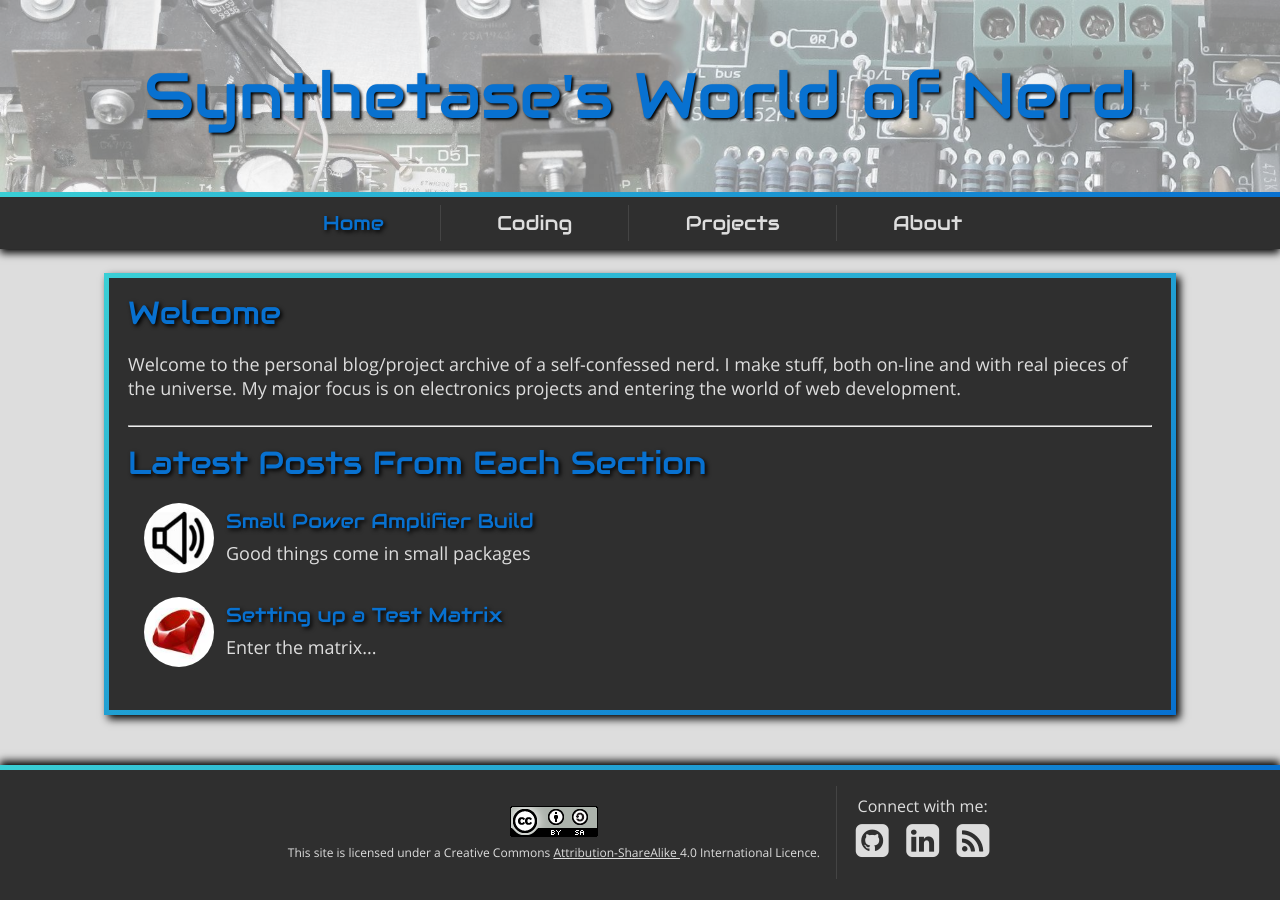
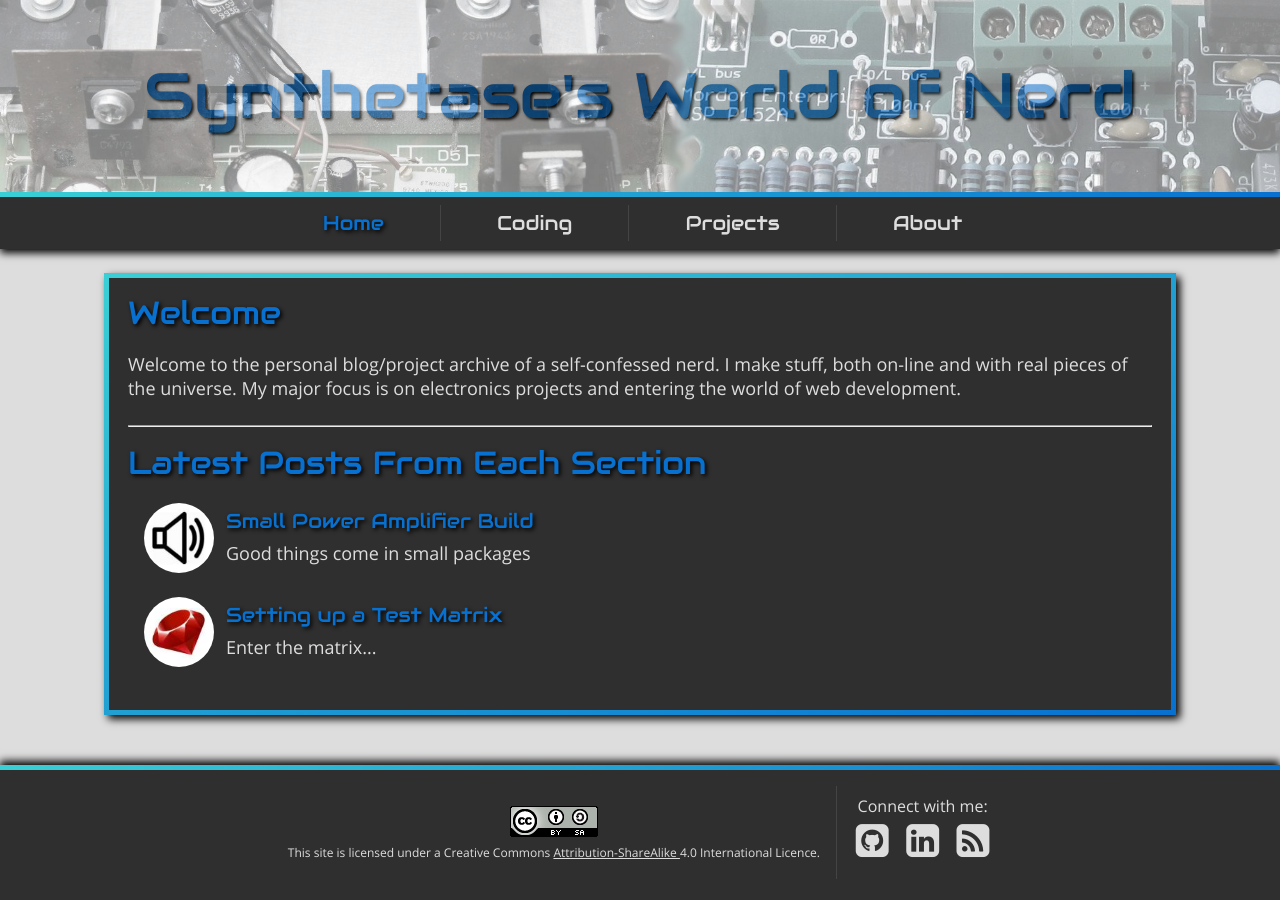
Before and after one commit to StaphSynth/StaphSynth.github.io, a Jekyll site: the page built from index.md, in a window 1280 px wide. Built offline with Jekyll 4.4.1, drawn with Linux system fonts in a browser that asks for light colours.

Commit message:
fix broken opacity on header

```diff
--- a/assets/stylesheets/main.scss
+++ b/assets/stylesheets/main.scss
@@ -62,7 +62,8 @@ header {
 
 /*Produce the 'faded' effect on the background image so the heading is easier to read*/
 #heading {
-  background-color: rgba(255, 255, 255, 0.5);
+  background-color: white;
+  opacity: 0.5;
   width: 100%;
   height: 100%;
 }
```
